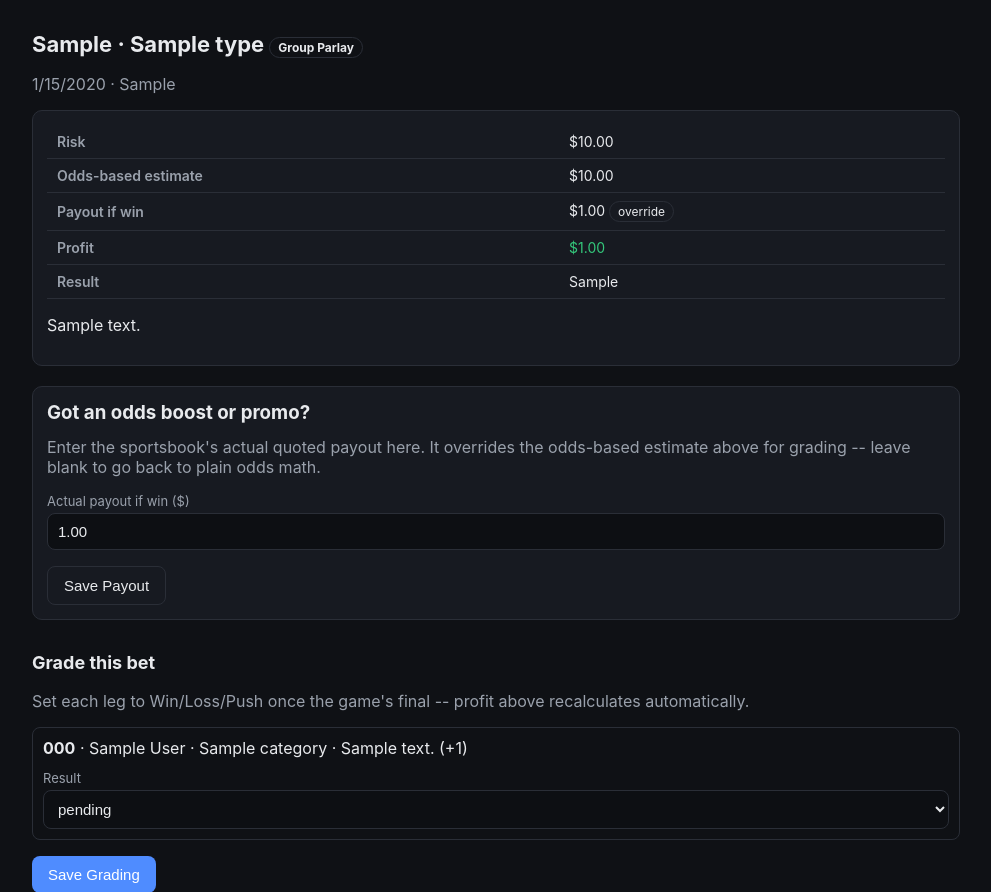
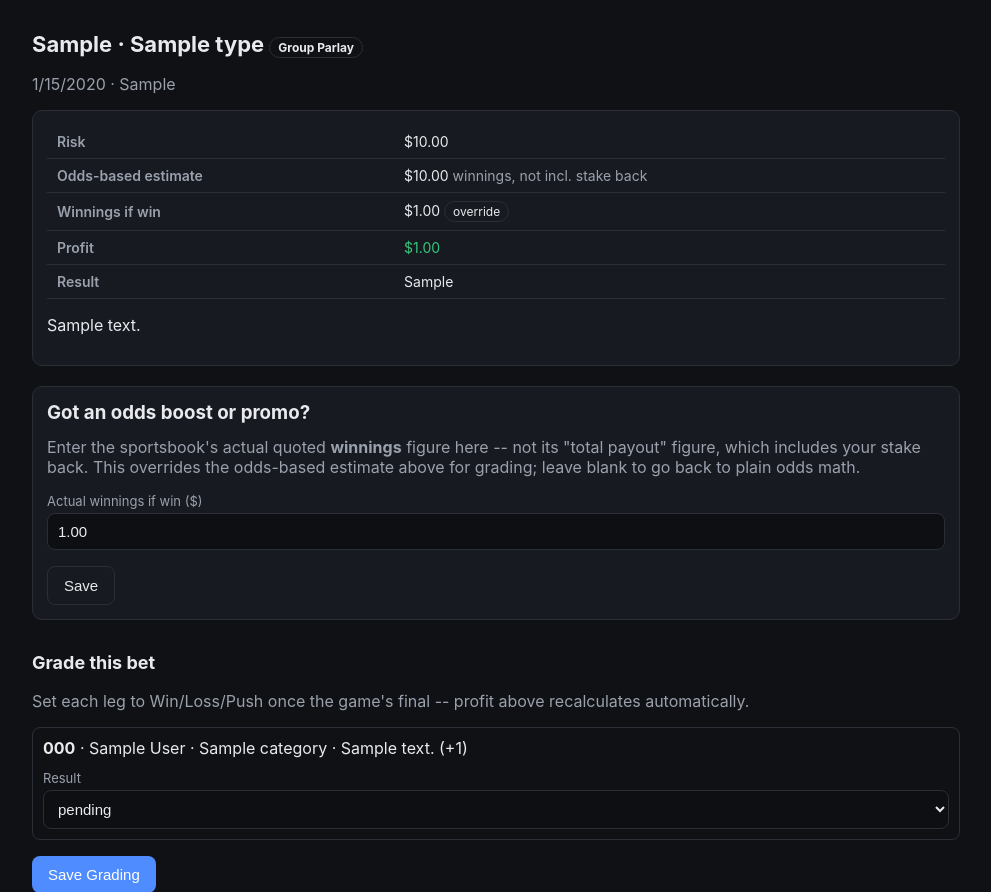
Before and after one commit to TiKilleen/gfdparlay, a Flask app: page /bets/1 in a window 1280 px wide. Shown: the part 56-948 px from the top of the page, without its empty margins (144-1135 px from the left). Run offline with Flask 3, Linux system fonts and the light colour scheme; tables that the repository leaves empty hold one stand-in row (values such as "Sample post").

Commit message:
Clarify override/payout wording: winnings only, not stake back
"Payout" read as if it included the returned wager; the actual figure
(auto-computed or overridden) is winnings only, matching a sportsbook's
"to win" line rather than its "total payout" line. Relabeled the form
field and detail-page rows so entering a book's boosted number in the
wrong units doesn't silently overstate profit by the stake amount.

Co-Authored-By: Claude Sonnet 5 <noreply@anthropic.com>

```diff
--- a/templates/bets_detail.html
+++ b/templates/bets_detail.html
@@ -13,8 +13,8 @@
 <div class="panel">
   <table>
     <tr><th>Risk</th><td>${{ "%.2f"|format(bet.risk_amount) }}</td></tr>
-    <tr><th>Odds-based estimate</th><td>{{ bet.to_win_amount|money }}</td></tr>
-    <tr><th>Payout if win</th>
+    <tr><th>Odds-based estimate</th><td>{{ bet.to_win_amount|money }} <span style="color: var(--muted)">winnings, not incl. stake back</span></td></tr>
+    <tr><th>Winnings if win</th>
       <td>
         {% if bet.to_win_override is not none %}
           {{ bet.to_win_override|money }} <span class="tag">override</span>
@@ -34,16 +34,17 @@
 <div class="panel">
   <h3 style="margin-top:0">Got an odds boost or promo?</h3>
   <p style="color: var(--muted); margin-top:-6px">
-    Enter the sportsbook's actual quoted payout here. It overrides the
-    odds-based estimate above for grading -- leave blank to go back to
-    plain odds math.
+    Enter the sportsbook's actual quoted <strong>winnings</strong> figure
+    here -- not its "total payout" figure, which includes your stake back.
+    This overrides the odds-based estimate above for grading; leave blank
+    to go back to plain odds math.
   </p>
   <form class="stacked" method="post" action="{{ url_for('bet_override', bet_id=bet.id) }}">
-    <label>Actual payout if win ($)</label>
+    <label>Actual winnings if win ($)</label>
     <input type="number" step="0.01" min="0" name="to_win_override"
            value="{{ bet.to_win_override if bet.to_win_override is not none else '' }}"
            placeholder="Leave blank to auto-calculate">
-    <button type="submit" class="secondary">Save Payout</button>
+    <button type="submit" class="secondary">Save</button>
   </form>
 </div>
 
--- a/templates/bets_form.html
+++ b/templates/bets_form.html
@@ -36,9 +36,9 @@
   <label>Risk / Stake ($)</label>
   <input type="number" step="0.01" min="0" name="risk_amount" required>
 
-  <label>Override total payout ($, optional)</label>
+  <label>Override winnings if you win ($, optional)</label>
   <input type="number" step="0.01" min="0" name="to_win_override" placeholder="Leave blank to auto-calculate from odds">
-  <p style="margin:4px 0 0; color: var(--muted); font-size: 13px">Use this when the book gives an odds boost or promo that doesn't match straight odds math -- the auto-calculated estimate still shows for comparison, but this number wins.</p>
+  <p style="margin:4px 0 0; color: var(--muted); font-size: 13px">Winnings only, not your stake back -- same as a book's "to win" figure, not its "total payout" figure. Use this when the book gives an odds boost or promo that doesn't match straight odds math; the auto-calculated estimate still shows for comparison, but this number wins.</p>
 
   <label>Notes (optional)</label>
   <textarea name="notes"></textarea>
```
